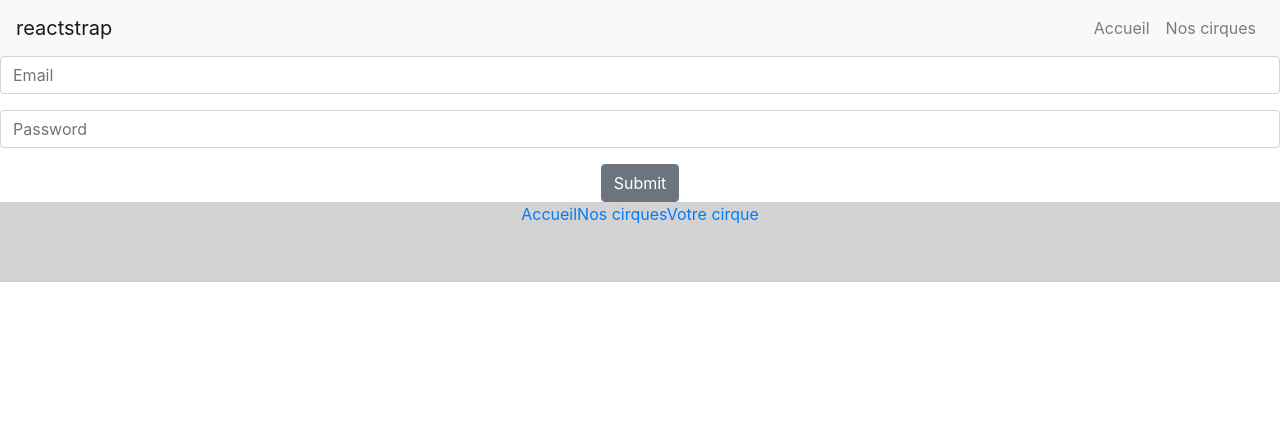
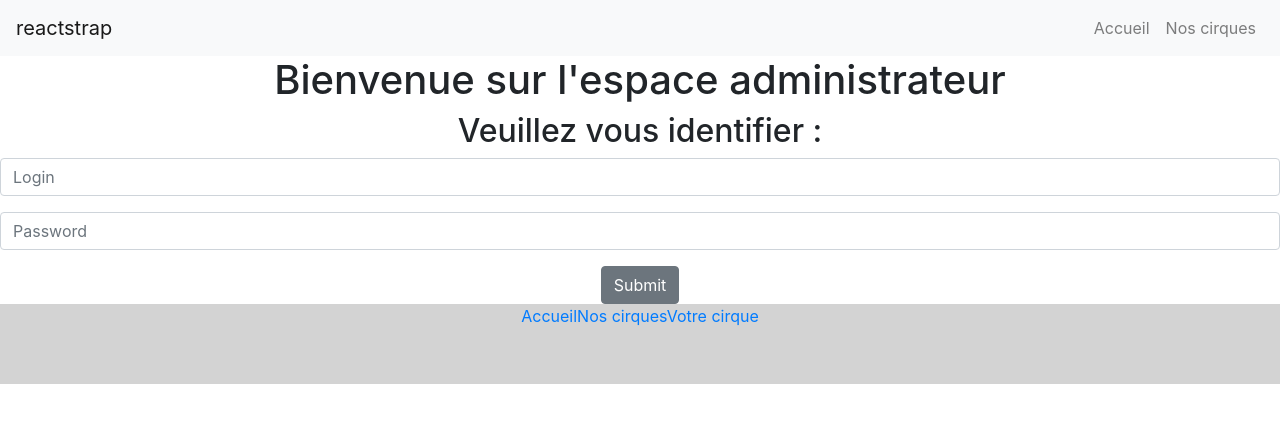
Before and after one commit to b3b3r/wildcircus-font, a React (Create React App) app: page /Signin in a window 1280 px wide. Shown: the top 422 px of the page. Built offline with nearby package versions, Linux system fonts and the light colour scheme.

Commit message:
front authentification terminé

```diff
--- a/package.json
+++ b/package.json
@@ -8,9 +8,13 @@
     "node-sass": "^4.12.0",
     "react": "^16.8.6",
     "react-dom": "^16.8.6",
+    "react-redux": "^7.1.0",
     "react-router-dom": "^5.0.1",
     "react-scripts": "3.0.1",
-    "reactstrap": "^8.0.1"
+    "reactstrap": "^8.0.1",
+    "redux": "^4.0.4",
+    "redux-devtools-extension": "^2.13.8",
+    "redux-thunk": "^2.3.0"
   },
   "scripts": {
     "start": "react-scripts start",
--- a/src/App.jsx
+++ b/src/App.jsx
@@ -5,6 +5,8 @@ import Circus from './containers/User/Circus';
 import YourCircus from './containers/User/YourCircus';
 import Footer from './components/Footer';
 import Signin from './containers/Admin/Signin';
+import PrivateRoute from './containers/Admin/PrivateRoute';
+import AdminPage from './containers/Admin/Adminpage';
 import { Switch, Route } from 'react-router-dom';
 import './App.css';
 
@@ -17,6 +19,7 @@ function App() {
         <Route path="/Nos-cirques" component={Circus} />
         <Route path="/Votre-cirque" component={YourCircus} />
         <Route path="/Signin" component={Signin} />
+        <PrivateRoute exact path="/Admin" component={AdminPage} />
       </Switch>
       <Footer />
     </div>
--- a/src/containers/Admin/Adminpage.jsx
+++ b/src/containers/Admin/Adminpage.jsx
@@ -4,7 +4,7 @@ class Adminpage extends Component {
   render() {
     return (
       <div className="Adminpage">
-
+        <p>Je suis sur la page admin</p>
       </div>
     );
   }
--- /dev/null
+++ b/src/containers/Admin/PrivateRoute.jsx
@@ -0,0 +1,26 @@
+import React from 'react';
+import { Redirect, Route } from 'react-router-dom';
+import { connect } from 'react-redux';
+
+const PrivateRoute = ({ component: Component, token, ...propsRoute }) => (
+  <Route
+    {...propsRoute}
+    render={props => (
+      token && token !== ''
+        ? <Component {...props} />
+        : (
+          <Redirect to={{
+            pathname: '/signin',
+            state: { from: props.location },
+          }}
+          />
+        )
+    )}
+  />
+);
+
+const mstp = state => ({
+  token: state.token
+})
+
+export default connect(mstp)(PrivateRoute);
--- a/src/containers/Admin/Signin.jsx
+++ b/src/containers/Admin/Signin.jsx
@@ -1,5 +1,8 @@
 import React, { Component } from 'react';
 import { Button, Form, FormGroup, Label, Input } from 'reactstrap';
+import { userRegister } from '../../actions/signin';
+import { connect } from 'react-redux';
+import { bindActionCreators } from 'redux';
 
 class Signin extends Component {
   constructor(props) {
@@ -9,18 +12,50 @@ class Signin extends Component {
       password: '',
     }
   }
+
+  handleChange = e => {
+    this.setState({
+      [e.target.name]: e.target.value,
+    })
+  }
+
+  submitForm = e => {
+    const { userRegister, history, location: { state } } = this.props;
+    e.preventDefault()
+    fetch('http://localhost:3000/api/auth/signin', {
+      method: 'POST',
+      headers: {
+        Accept: 'application/json',
+        'Content-Type': 'application/json',
+      },
+      body: JSON.stringify(this.state)
+    }).then(res => {
+      if (res.status === 401) {
+        alert('erreur authentification')
+      } else if (res.status === 200) {
+        return res.json()
+      }
+    }
+    ).then(user => {
+      userRegister(user)
+      history.push(state.format.pathname)
+    })
+  }
+
   render() {
     return (
       <div className="Signin">
-        <Form>
+        <h1>Bienvenue sur l'espace administrateur</h1>
+        <h2>Veuillez vous identifier :</h2>
+        <Form onSubmit={this.submitForm}>
           <FormGroup>
             <Label for="exampleEmail" hidden>Email</Label>
-            <Input type="email" name="email" id="exampleEmail" placeholder="Email" />
+            <Input type="text" name="login" id="exampleEmail" placeholder="Login" onChange={this.handleChange} />
           </FormGroup>
           {' '}
           <FormGroup>
             <Label for="examplePassword" hidden>Password</Label>
-            <Input type="password" name="password" id="examplePassword" placeholder="Password" />
+            <Input type="password" name="password" id="examplePassword" placeholder="Password" onChange={this.handleChange} />
           </FormGroup>
           {' '}
           <Button>Submit</Button>
@@ -30,4 +65,8 @@ class Signin extends Component {
   }
 }
 
-export default Signin;
+const mdtp = dispatch => bindActionCreators({
+  userRegister
+}, dispatch)
+
+export default connect(null, mdtp)(Signin);
--- a/src/index.js
+++ b/src/index.js
@@ -5,11 +5,21 @@ import 'bootstrap/dist/css/bootstrap.min.css';
 import App from './App';
 import * as serviceWorker from './serviceWorker';
 import { BrowserRouter } from 'react-router-dom';
+import { createStore, applyMiddleware } from 'redux';
+import { Provider } from 'react-redux';
+import { composeWithDevTools } from 'redux-devtools-extension';
+import allReducers from './reducers/allreducers';
+import thunk from "redux-thunk";
+
+const store = createStore(allReducers, composeWithDevTools(
+  applyMiddleware(thunk)))
 
 ReactDOM.render(
-  <BrowserRouter>
-    <App />
-  </BrowserRouter>, document.getElementById('root'));
+  <Provider store={store}>
+    <BrowserRouter>
+      <App />
+    </BrowserRouter>
+  </Provider>, document.getElementById('root'));
 
 // If you want your app to work offline and load faster, you can change
 // unregister() to register() below. Note this comes with some pitfalls.
--- /dev/null
+++ b/src/reducers/allreducers.js
@@ -0,0 +1,8 @@
+import { combineReducers } from 'redux';
+import user from './user';
+
+const allReducers = combineReducers({
+  user,
+})
+
+export default allReducers;
```
Also changed, not shown: 1 other file (tests, documents, lock files or other folders).
